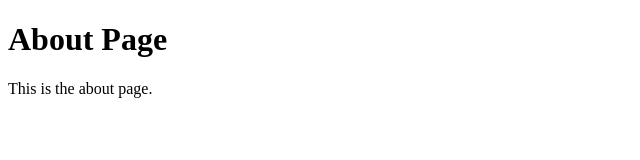
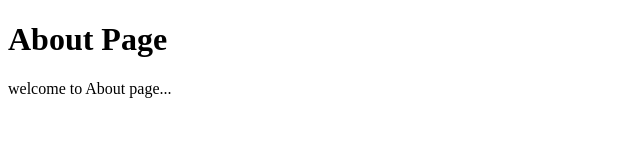
Before and after one commit to RANGAROHITH-2006/sga_git_assignment, a plain HTML site: page about.html in a window 1280 px wide. Shown: the full height of the page, 0-640 px from the left. Drawn offline with Linux system fonts and the light colour scheme.

Commit message:
Update about.html with welcome text

```diff
--- a/about.html
+++ b/about.html
@@ -7,6 +7,6 @@
 </head>
 <body>
     <h1>About Page</h1>
-    <p>This is the about page.</p>
+    <p>welcome to About page...</p>
 </body>
 </html>
```
